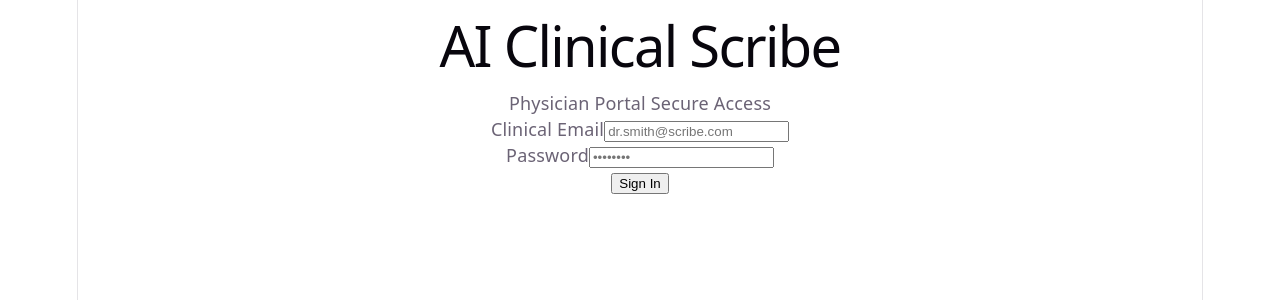
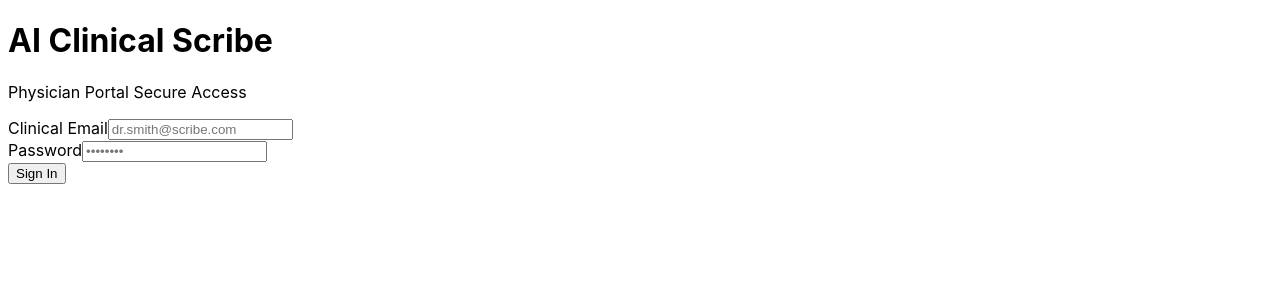
Before and after one commit to James-McTighe/kyron-take-home, a React (Vite) app in the folder client/: page / in a window 1280 px wide. Shown: the top 300 px of the page. Built offline with nearby package versions, Linux system fonts and the light colour scheme.

Commit message:
removed vite default css

```diff
--- a/client/src/index.css
+++ b/client/src/index.css
@@ -1,111 +1,110 @@
-:root {
-  --text: #6b6375;
-  --text-h: #08060d;
-  --bg: #fff;
-  --border: #e5e4e7;
-  --code-bg: #f4f3ec;
-  --accent: #aa3bff;
-  --accent-bg: rgba(170, 59, 255, 0.1);
-  --accent-border: rgba(170, 59, 255, 0.5);
-  --social-bg: rgba(244, 243, 236, 0.5);
-  --shadow:
-    rgba(0, 0, 0, 0.1) 0 10px 15px -3px, rgba(0, 0, 0, 0.05) 0 4px 6px -2px;
+@tailwind base;
+@tailwind components;
+@tailwind utilities;
 
-  --sans: system-ui, 'Segoe UI', Roboto, sans-serif;
-  --heading: system-ui, 'Segoe UI', Roboto, sans-serif;
-  --mono: ui-monospace, Consolas, monospace;
+/* -------------------------------------------------------------------------- */
+/* 1. CLINICAL CORE BASICS                                                    */
+/* -------------------------------------------------------------------------- */
+@layer base {
+  html, body {
+    @apply h-screen m-0 p-0 bg-slate-50 text-slate-900 antialiased;
+    font-family: 'Inter', -apple-system, BlinkMacSystemFont, "Segoe UI", Roboto, sans-serif; /* cite: 365 */
+  }
 
-  font: 18px/145% var(--sans);
-  letter-spacing: 0.18px;
-  color-scheme: light dark;
-  color: var(--text);
-  background: var(--bg);
-  font-synthesis: none;
-  text-rendering: optimizeLegibility;
-  -webkit-font-smoothing: antialiased;
-  -moz-osx-font-smoothing: grayscale;
+  /* Dense, high-contrast inputs appropriate for rapid data review */
+  input, select, textarea {
+    @apply bg-white border border-slate-300 rounded px-3 py-1.5 text-sm transition-colors duration-150;
+    @apply focus:outline-none focus:ring-1 focus:ring-slate-500 focus:border-slate-500;
+  }
 
-  @media (max-width: 1024px) {
-    font-size: 16px;
+  label {
+    @apply text-xs font-bold uppercase tracking-wider text-slate-500 mb-1 block;
   }
 }
 
-@media (prefers-color-scheme: dark) {
-  :root {
-    --text: #9ca3af;
-    --text-h: #f3f4f6;
-    --bg: #16171d;
-    --border: #2e303a;
-    --code-bg: #1f2028;
-    --accent: #c084fc;
-    --accent-bg: rgba(192, 132, 252, 0.15);
-    --accent-border: rgba(192, 132, 252, 0.5);
-    --social-bg: rgba(47, 48, 58, 0.5);
-    --shadow:
-      rgba(0, 0, 0, 0.4) 0 10px 15px -3px, rgba(0, 0, 0, 0.25) 0 4px 6px -2px;
+/* -------------------------------------------------------------------------- */
+/* 2. HIGH-DENSITY INTERFACE LAYOUTS                                         */
+/* -------------------------------------------------------------------------- */
+@layer components {
+  /* Split-screen Vertical Workspace Layout */
+  .workspace-container {
+    display: grid;
+    grid-template-cols: 1fr;
+    gap: 1.5rem;
+    padding: 1.5rem;
+    height: calc(100vh - 57px); /* Height minus top navigation bar headers */
+    background-color: #ffffff;
   }
 
-  #social .button-icon {
-    filter: invert(1) brightness(2);
+  @media (min-width: 1024px) {
+    .workspace-container {
+      grid-template-cols: 1fr 1fr; /* Split-screen vertical layout (cite: 364) */
+    }
+  }
+
+  /* Clinical Module Panel (S, O, A, P Sections) */
+  .soap-section-card {
+    @apply bg-white border border-slate-200 rounded p-4 shadow-sm transition-shadow duration-150;
+    @apply focus-within:border-slate-400 focus-within:shadow;
+  }
+
+  .soap-section-header {
+    @apply text-xs font-bold uppercase tracking-widest text-slate-400 mb-2 pb-1 border-b border-slate-100;
+  }
+
+  /* Action Control Buttons */
+  .btn-primary {
+    @apply bg-slate-800 text-white font-medium px-4 py-2 text-sm rounded shadow-sm transition-all duration-150;
+    @apply hover:bg-slate-900 focus:outline-none focus:ring-2 focus:ring-slate-500 focus:ring-offset-1;
+    @apply disabled:opacity-50 disabled:cursor-not-allowed;
+  }
+
+  .btn-secondary {
+    @apply bg-white border border-slate-200 text-slate-600 font-medium px-4 py-2 text-sm rounded shadow-sm transition-all duration-150;
+    @apply hover:bg-slate-50 hover:text-slate-900 focus:outline-none;
+    @apply disabled:opacity-50;
   }
 }
 
-body {
-  margin: 0;
+/* -------------------------------------------------------------------------- */
+/* 3. PIONEER DESIGN FEATURES: AUDIT TRAILS & HISTORICAL DIFFS                */
+/* -------------------------------------------------------------------------- */
+/* Highlight styles matching the diff-match-patch library metrics (cite: 367, 369) */
+.diff-container {
+  @apply font-mono text-sm leading-relaxed whitespace-pre-wrap bg-slate-50 p-4 border border-slate-200 rounded;
 }
 
-#root {
-  width: 1126px;
-  max-width: 100%;
-  margin: 0 auto;
-  text-align: center;
-  border-inline: 1px solid var(--border);
-  min-height: 100svh;
-  display: flex;
-  flex-direction: column;
-  box-sizing: border-box;
+.diff-added {
+  @apply bg-emerald-50 text-emerald-800 font-medium px-0.5 rounded border border-emerald-200/50;
+  text-decoration: none;
 }
 
-h1,
-h2 {
-  font-family: var(--heading);
-  font-weight: 500;
-  color: var(--text-h);
+.diff-removed {
+  @apply bg-rose-50 text-rose-800 line-through opacity-70 px-0.5 rounded border border-rose-200/50;
 }
 
-h1 {
-  font-size: 56px;
-  letter-spacing: -1.68px;
-  margin: 32px 0;
-  @media (max-width: 1024px) {
-    font-size: 36px;
-    margin: 20px 0;
-  }
-}
-h2 {
-  font-size: 24px;
-  line-height: 118%;
-  letter-spacing: -0.24px;
-  margin: 0 0 8px;
-  @media (max-width: 1024px) {
-    font-size: 20px;
-  }
-}
-p {
-  margin: 0;
+/* -------------------------------------------------------------------------- */
+/* 4. UTILITIES & ANIMATION PLUGINS                                           */
+/* -------------------------------------------------------------------------- */
+/* High-density type variables used inside metadata tables */
+.text-2xs {
+  font-size: 0.65rem;
 }
 
-code,
-.counter {
-  font-family: var(--mono);
-  display: inline-flex;
-  border-radius: 4px;
-  color: var(--text-h);
+/* Custom compact scrollbar constraints for dense workflow panes */
+::-webkit-scrollbar {
+  width: 6px;
+  height: 6px;
 }
 
-code {
-  font-size: 15px;
-  line-height: 135%;
-  padding: 4px 8px;
-  background: var(--code-bg);
+::-webkit-scrollbar-track {
+  @apply bg-slate-100;
 }
+
+::-webkit-scrollbar-thumb {
+  @apply bg-slate-300 rounded;
+}
+
+::-webkit-scrollbar-thumb:hover {
+  @apply bg-slate-400;
+}
```
Also changed, not shown: client/src/App.css (deleted, +0 -184 lines).
